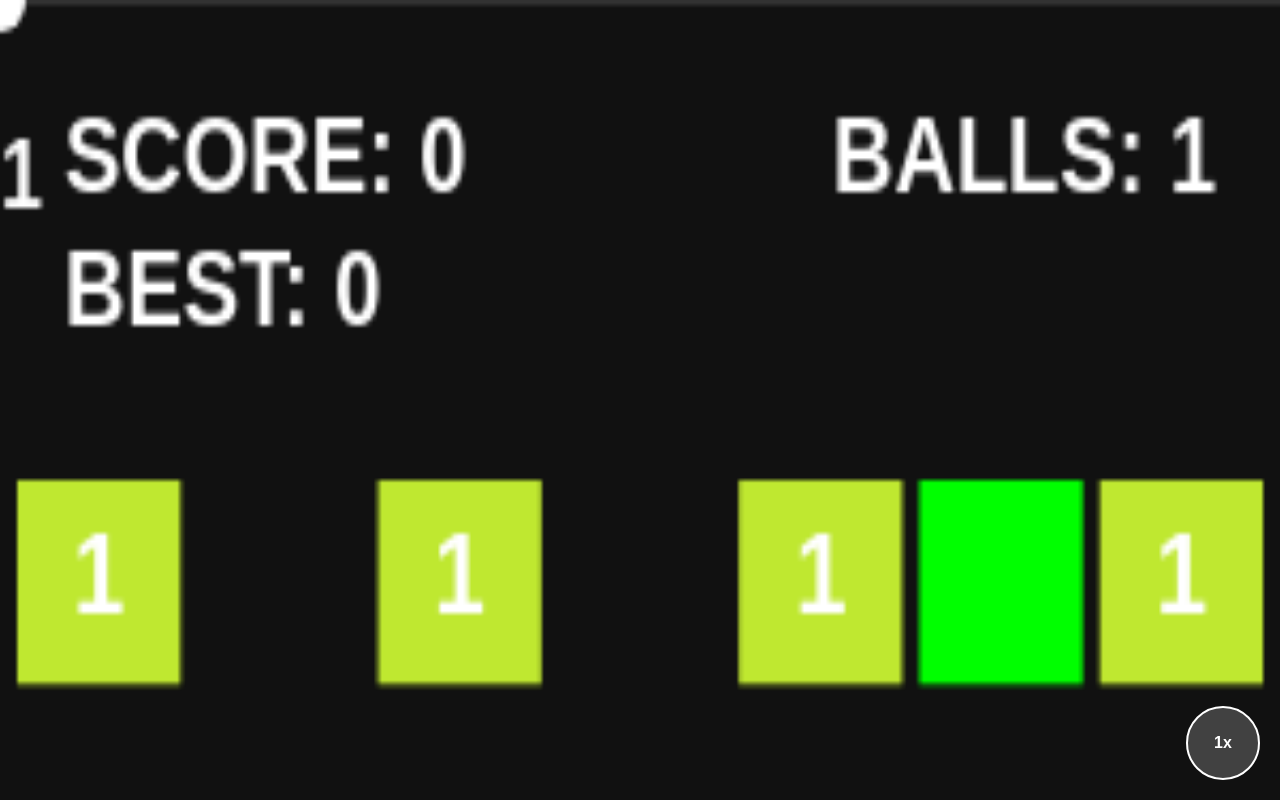
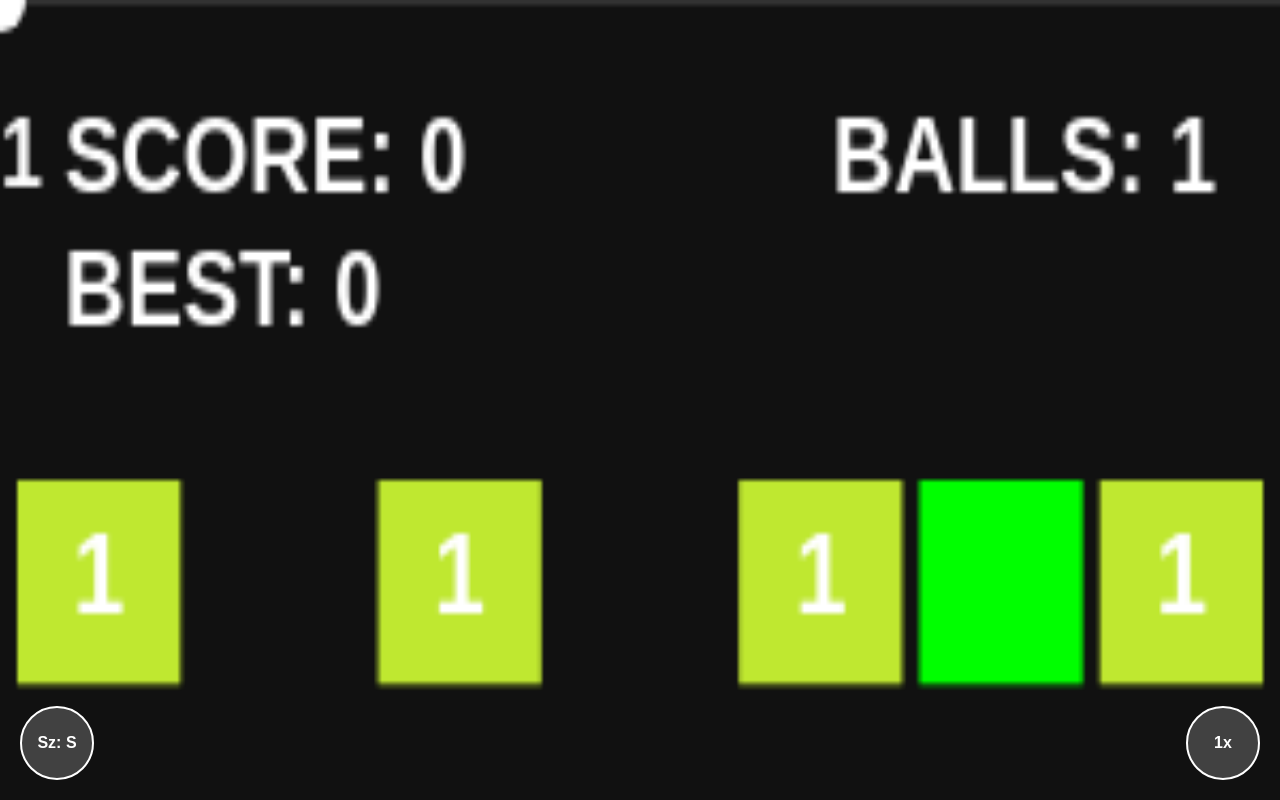
Before and after one commit to yy-yy-y-yy-yy/bali, a plain HTML site: page index.html in a window 1280 px wide. Drawn offline with Linux system fonts and the light colour scheme.

Commit message:
Add files via upload

```diff
--- a/index.html
+++ b/index.html
@@ -14,8 +14,16 @@
         #gameCanvas {
             position: absolute; top: 0; left: 0; width: 100%; height: 100%; display: block;
         }
+        /* スピード調整ボタン（右下） */
         #ffBtn {
             position: absolute; bottom: 20px; right: 20px; width: 70px; height: 70px;
+            background: rgba(255,255,255,0.2); border-radius: 50%; color: white;
+            border: 2px solid #fff; display: flex; align-items: center; justify-content: center;
+            font-weight: bold; font-size: 16px; z-index: 10; cursor: pointer;
+        }
+        /* サイズ調整ボタン（左下） */
+        #sizeBtn {
+            position: absolute; bottom: 20px; left: 20px; width: 70px; height: 70px;
             background: rgba(255,255,255,0.2); border-radius: 50%; color: white;
             border: 2px solid #fff; display: flex; align-items: center; justify-content: center;
             font-weight: bold; font-size: 16px; z-index: 10; cursor: pointer;
@@ -29,6 +37,7 @@
 </head>
 <body>
     <canvas id="gameCanvas"></canvas>
+    <div id="sizeBtn">Sz: S</div>
     <div id="ffBtn">1x</div>
     <div id="errorBox"></div>
 
@@ -49,9 +58,17 @@
             const canvas = document.getElementById('gameCanvas');
             const ctx = canvas.getContext('2d');
             const ffBtn = document.getElementById('ffBtn');
+            const sizeBtn = document.getElementById('sizeBtn');
 
+            // 倍速設定
             let speeds = [1, 3, 10, 100, 10000];
             let speedIdx = 0;
+
+            // 【追加】サイズ（難易度）設定
+            const sizeLabels = ['S', 'M', 'L', 'XL'];
+            const sizeValues = [6, 9, 12, 16]; // 半径（16は直径32pxとなりブロックの約半分）
+            let sizeIdx = 0;
+            let ballRadius = sizeValues[sizeIdx];
 
             let highScore = 0;
             try { highScore = parseInt(localStorage.getItem('ballisticHighScore')) || 0; } catch (e) {}
@@ -62,7 +79,6 @@
             let startX = 0, startY = 0, nextStartX = null;
             let aimX = 0, aimY = 0, isDragging = false;
 
-            const ballRadius = 6;
             const blockCols = 7;
             const blockPadding = 4;
 
@@ -116,9 +132,20 @@
                 return { x: e.clientX || 0, y: e.clientY || 0 };
             }
 
-            ffBtn.addEventListener('click', () => {
+            // 倍速ボタンの処理
+            ffBtn.addEventListener('click', (e) => {
+                e.stopPropagation(); // 狙い操作との競合を防止
                 speedIdx = (speedIdx + 1) % speeds.length;
                 ffBtn.innerText = speeds[speedIdx] + 'x';
+            });
+
+            // 【追加】サイズ変更ボタンの処理
+            sizeBtn.addEventListener('click', (e) => {
+                e.stopPropagation(); // 狙い操作との競合を防止
+                if (state === 'shooting') return; // 発射中のサイズ変更は禁止（めり込み防止）
+                sizeIdx = (sizeIdx + 1) % sizeLabels.length;
+                sizeBtn.innerText = 'Sz: ' + sizeLabels[sizeIdx];
+                ballRadius = sizeValues[sizeIdx];
             });
 
             function handleStart(e) {
@@ -143,6 +170,7 @@
                 let dx = aimX - startX, dy = aimY - startY;
                 const angle = Math.atan2(dy < -10 ? dy : -10, dx);
 
+                // サブステップ用の速度計算
                 const speed = 4.4;
                 balls = [];
                 for (let i = 0; i < ballCount; i++) {
@@ -165,6 +193,7 @@
                         ball.x += ball.vx;
                         ball.y += ball.vy;
 
+                        // 壁の反射（ballRadiusに連動）
                         if (ball.x - ballRadius < 0 || ball.x + ballRadius > canvas.width) {
                             ball.vx *= -1;
                             ball.x = (ball.x < ballRadius) ? ballRadius : canvas.width - ballRadius;
@@ -179,6 +208,7 @@
                         }
                         activeBalls++;
 
+                        // アイテム取得判定
                         items.forEach(it => {
                             if (!it.active) return;
                             let tx = Math.max(it.x, Math.min(ball.x, it.x + it.width));
@@ -189,6 +219,7 @@
                             }
                         });
 
+                        // ブロックの当たり判定（めり込み防止・角の正確な反射）
                         for (let i = 0; i < blocks.length; i++) {
                             let b = blocks[i];
                             let tx = Math.max(b.x, Math.min(ball.x, b.x + b.width));
@@ -224,7 +255,7 @@
             function draw() {
                 ctx.clearRect(0, 0, canvas.width, canvas.height);
 
-                // 【変更】スコア、BEST、BALLSを画面上部に綺麗に配置
+                // 上部のステータス表示
                 ctx.fillStyle = '#fff';
                 ctx.font = 'bold 20px Arial';
                 ctx.textAlign = 'left';
@@ -237,6 +268,7 @@
 
                 ctx.beginPath(); ctx.moveTo(0, startY); ctx.lineTo(canvas.width, startY); ctx.strokeStyle = '#555'; ctx.stroke();
 
+                // 待機中のボールと照準線
                 if (state === 'aiming') {
                     if (isDragging) {
                         ctx.beginPath(); ctx.setLineDash([8,8]); ctx.moveTo(startX, startY); ctx.lineTo(aimX, aimY);
@@ -245,10 +277,10 @@
                     ctx.fillStyle = '#fff';
                     ctx.beginPath(); ctx.arc(startX, startY, ballRadius, 0, Math.PI*2); ctx.fill();
 
-                    // 【追加】待機中のボールのすぐ下にも弾の数を表示
+                    // ボールサイズに合わせて文字の位置を少し下げる
                     ctx.font = 'bold 18px Arial';
                     ctx.textAlign = 'center';
-                    ctx.fillText('x' + ballCount, startX, startY + 25);
+                    ctx.fillText('x' + ballCount, startX, startY + ballRadius + 15);
                 }
 
                 ctx.textBaseline = 'middle';
@@ -286,6 +318,7 @@
                 update(); requestAnimationFrame(draw);
             }
 
+            // 安定したイベント登録
             canvas.addEventListener('touchstart', handleStart, {passive: false});
             canvas.addEventListener('touchmove', handleMove, {passive: false});
             canvas.addEventListener('touchend', handleEnd, {passive: false});
```
